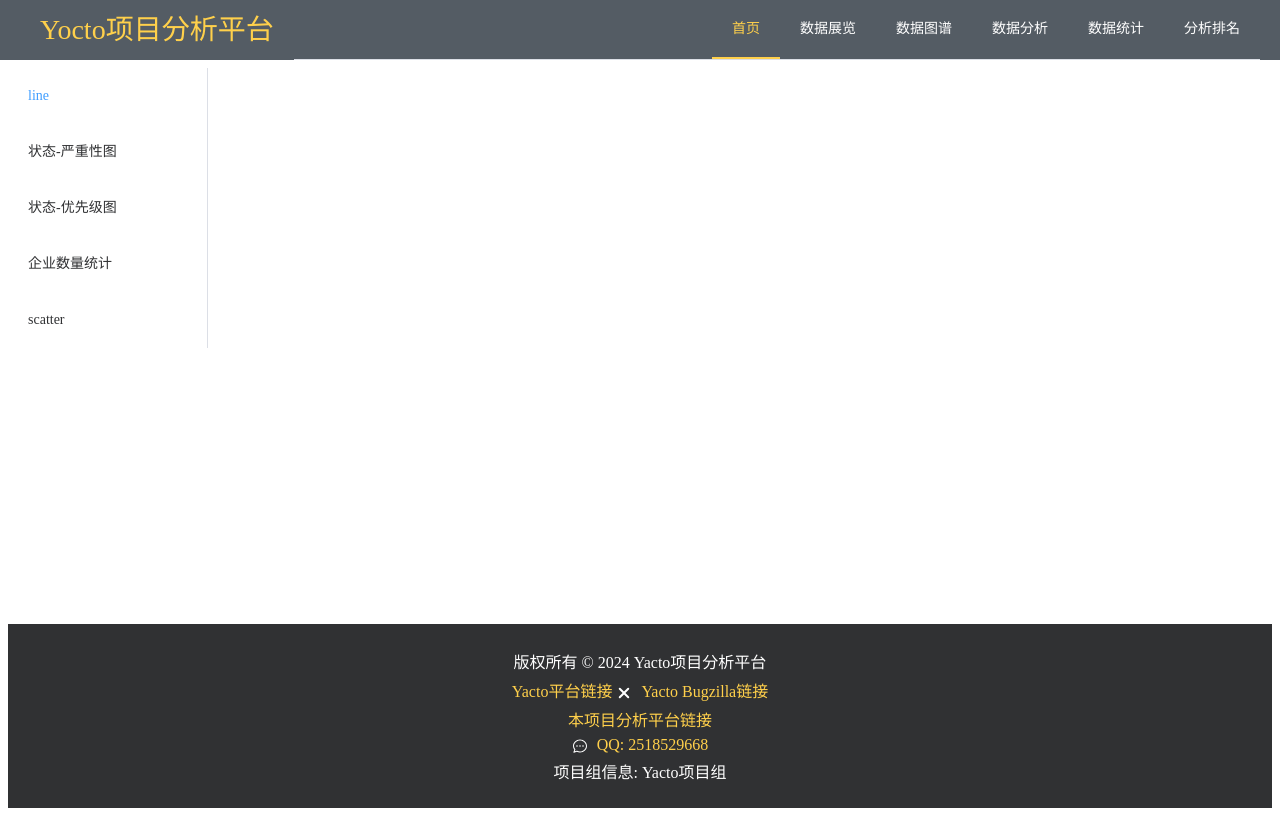
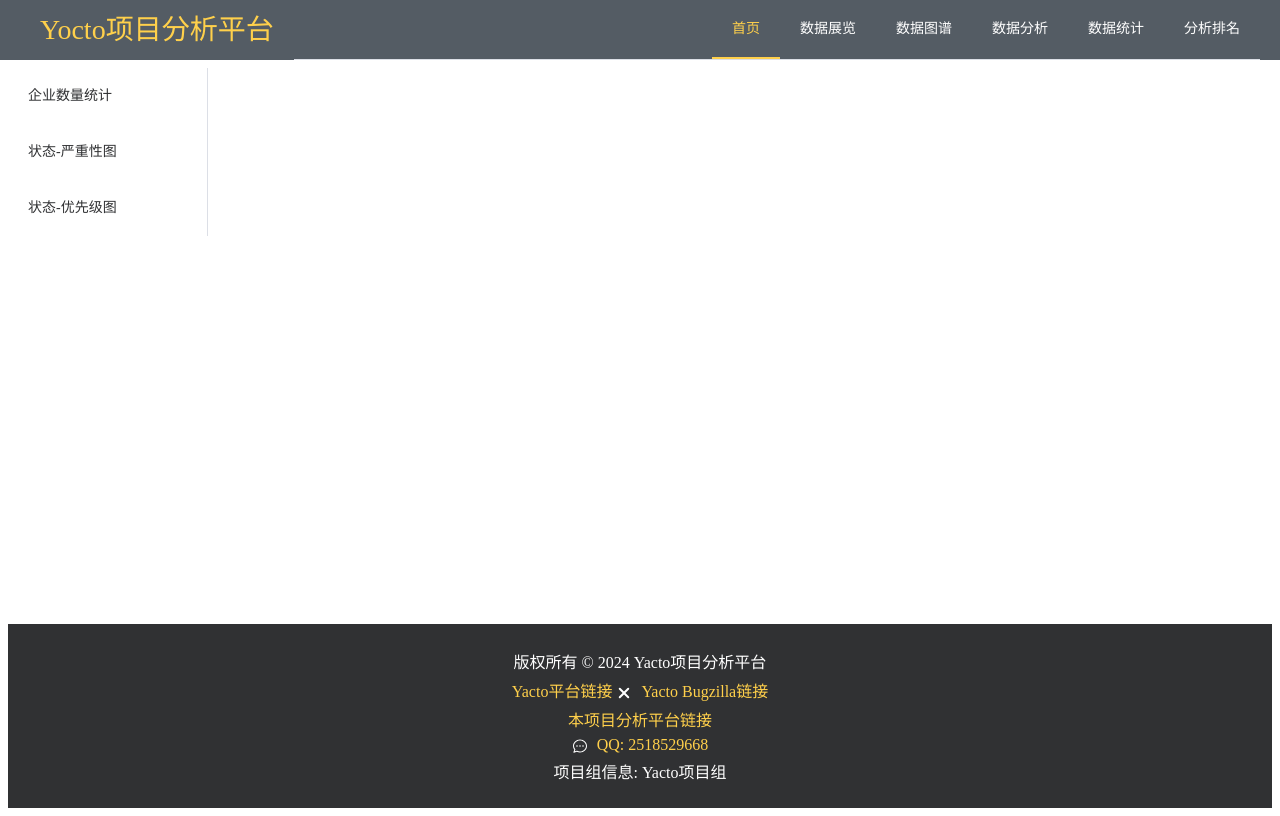
Before and after one commit to fengye7/YacBugzillaKMap, a Vue app in the folder front-end/: page /statistics in a window 1280 px wide. Built offline with nearby package versions, Linux system fonts and the light colour scheme.

Commit message:
删了两个标签

```diff
--- a/front-end/src/components/BarChart.vue
+++ b/front-end/src/components/BarChart.vue
@@ -108,6 +108,7 @@ const fetchData = async () => {
         });
         console.log('666666', sev.value[i])
         console.log('option.series', option.series)
+        console.log('啦啦啦啦啦啦啦啦啦',chartRef.value)
         for (var j = 0; j < chartRef.value.length; j++) {
             await axios.get(baseUrl + 'severityStatusCount', {
                 params: {
@@ -125,6 +126,7 @@ const fetchData = async () => {
                     console.error('Error fetching data:', error);
                 });
         }
+
 
         percentage.value = (i + 1) * 100 / sev.value.length
         if (percentage.value > 100) {
--- a/front-end/src/components/BarChart2.vue
+++ b/front-end/src/components/BarChart2.vue
@@ -108,6 +108,7 @@ const fetchData = async () => {
         });
         console.log('666666', sev.value[i])
         console.log('option.series', option.series)
+        console.log('啦啦啦啦啦啦啦啦啦',chartRef.value)
         for (var j = 0; j < chartRef.value.length; j++) {
             await axios.get(baseUrl + 'priorityStatusCount', {
                 params: {
--- a/front-end/src/components/LeftBar.vue
+++ b/front-end/src/components/LeftBar.vue
@@ -1,11 +1,9 @@
 <template>
     <el-menu v-model="currentComponent" default-active="line" class="el-menu-demo" mode="vertical"
         @select="handleSelect">
-        <el-menu-item index="line">line</el-menu-item>
+        <el-menu-item index="pie">企业数量统计</el-menu-item>
         <el-menu-item index="bar">状态-严重性图</el-menu-item>
         <el-menu-item index="bar2">状态-优先级图</el-menu-item>
-        <el-menu-item index="pie">企业数量统计</el-menu-item>
-        <el-menu-item index="scatter">scatter</el-menu-item>
     </el-menu>
 </template>
 
@@ -39,7 +37,7 @@ import { useRouter } from "vue-router";
 //     { label: 'Tab 2', name: 'Tab4' },
 // ];
 
-const currentComponent = ref('line');
+const currentComponent = ref('pie');
 const router = useRouter();
 
 const handleSelect = (index) => {
```
